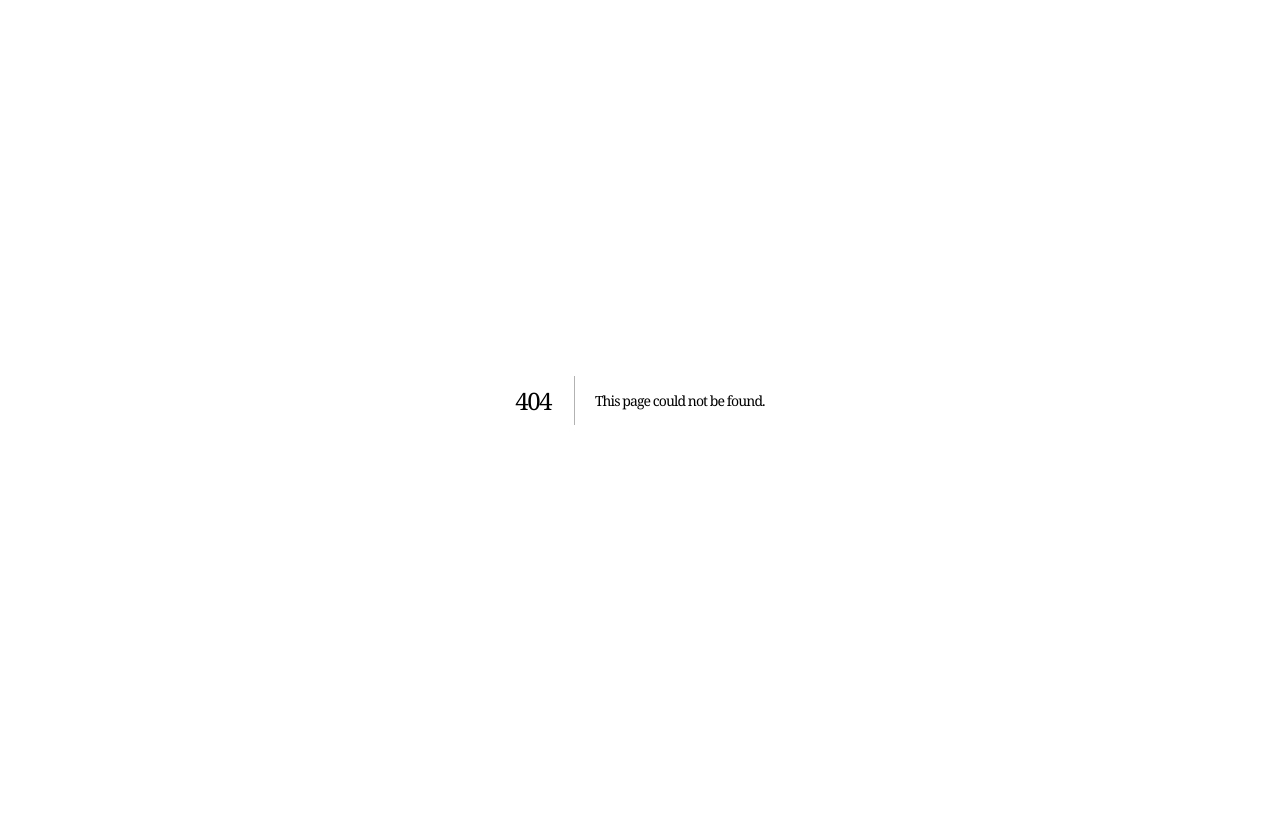
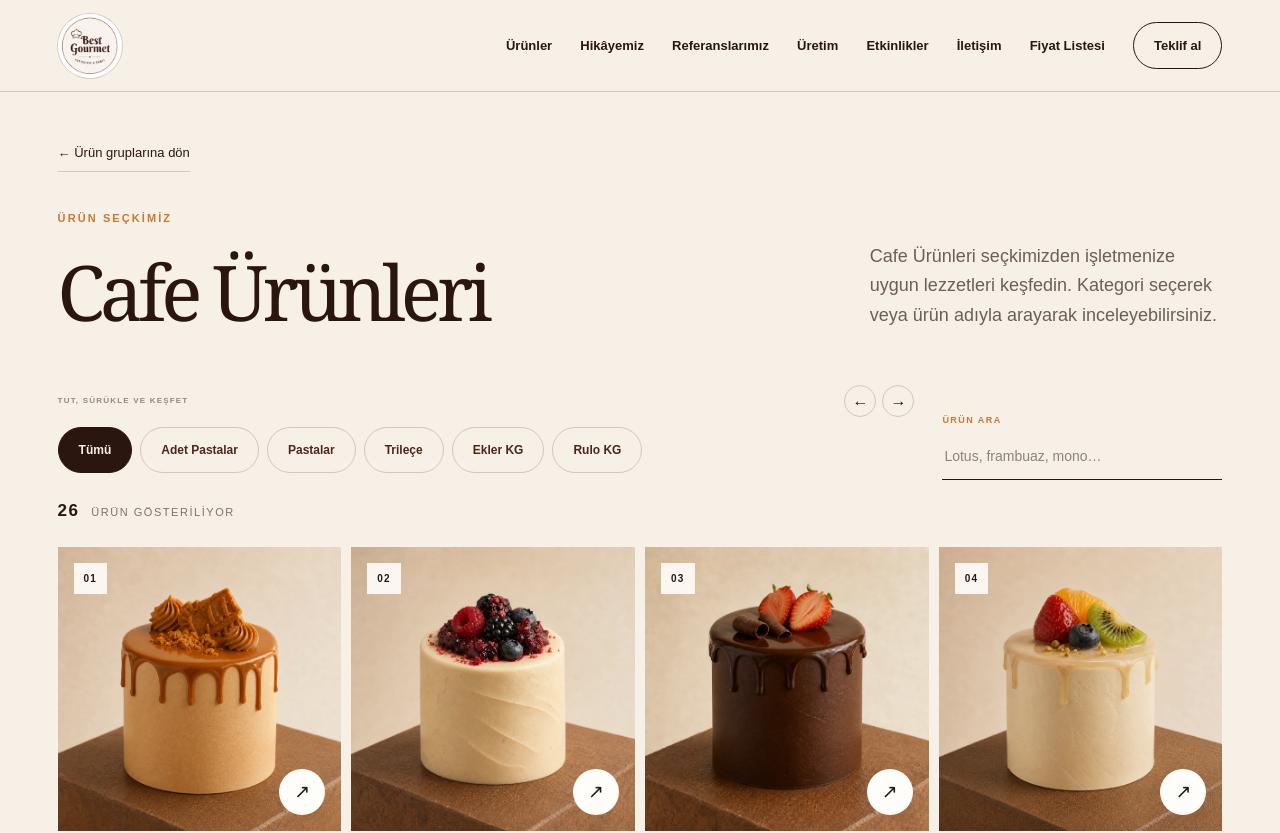
Before and after one commit to bilalsefer135-creator/bestgourmet, a Next.js app: page /urunler/cafe in a window 1280 px wide. Before the commit this address had no page. Shown: the top 833 px of the page. Before the commit the page ends 800 px from the top, so only its background shows below. Built offline with nearby package versions, Linux system fonts and the light colour scheme.

Commit message:
Open cafe and patisserie selections on separate product pages

```diff
--- a/app/globals.css
+++ b/app/globals.css
@@ -199,6 +199,9 @@ h1 em, h2 em { color: var(--caramel); font-weight: 400; }
 .products-heading { display: grid; grid-template-columns: 1.35fr .65fr; gap: 80px; align-items: end; }
 .products-heading h2 { margin-top: 28px; }
 .products-heading > p { font-size: 18px; line-height: 1.65; max-width: 440px; color: rgba(42,22,15,.67); }
+.catalog-page .products-section { padding-top: 48px; }
+.catalog-back { display: inline-block; margin-bottom: 38px; font-size: 13px; border-bottom: 1px solid var(--line); padding-bottom: 8px; }
+.catalog-page-title { margin: 28px 0 0; font-size: clamp(48px, 6vw, 88px); line-height: 1; }
 .product-group-panels { display: grid; grid-template-columns: repeat(2, minmax(0, 1fr)); gap: 20px; margin-top: 48px; }
 .product-group-panel { position: relative; isolation: isolate; overflow: hidden; display: flex; flex-direction: column; align-items: flex-start; min-width: 0; min-height: 460px; padding: clamp(28px, 3vw, 42px); border: 1px solid var(--line); background: var(--brown); color: var(--cream); text-align: left; cursor: pointer; }
 .product-group-background { position: absolute; inset: 0; z-index: -2; width: 100%; height: 100%; object-fit: cover; object-position: 60% center; transition: transform .6s ease; }
@@ -225,8 +228,6 @@ h1 em, h2 em { color: var(--caramel); font-weight: 400; }
 .price-list-action a:hover { color: var(--caramel-light); gap: 31px; }
 .price-list-action span { font-size: 17px; line-height: .6; }
 .catalog-tools { display: grid; grid-template-columns: minmax(0, 1fr) 280px; gap: 28px; align-items: end; padding: 54px 0 18px; }
-.catalog-results { scroll-margin-top: 105px; }
-.catalog-results:focus { outline: none; }
 .category-browser { min-width: 0; }
 .category-browser-meta { display: flex; align-items: center; justify-content: space-between; gap: 20px; margin-bottom: 10px; }
 .category-browser-meta > span { color: rgba(42,22,15,.48); text-transform: uppercase; letter-spacing: .15em; font-size: 8px; font-weight: 900; }
--- a/app/page.tsx
+++ b/app/page.tsx
@@ -6,7 +6,6 @@ import {
   useState,
   type PointerEvent as ReactPointerEvent,
 } from "react";
-import { flushSync } from "react-dom";
 import { InteractivePastryGallery } from "@/components/ui/interactive-pastry-gallery";
 
 type Product = {
@@ -128,8 +127,8 @@ const products: Product[] = [
 const cafeCategories = ["Adet Pastalar", "Pasta Çeşitleri", "Trileçe", "Ekler KG", "Rulo KG"];
 const pastaneCategories = ["Ekler", "Rulo Pastalar", "Tartlar", "Cheesecake", "Tek Pastalar", "Magnolia", "Mono Pasta"];
 const productGroups = [
-  { name: "Cafe Ürünleri", categories: cafeCategories, image: "/brand/cafe-products-panel.webp" },
-  { name: "Pastane Ürünleri", categories: pastaneCategories, image: "/brand/pastane-products-panel.webp" },
+  { name: "Cafe Ürünleri", categories: cafeCategories, image: "/brand/cafe-products-panel.webp", href: "/urunler/cafe" },
+  { name: "Pastane Ürünleri", categories: pastaneCategories, image: "/brand/pastane-products-panel.webp", href: "/urunler/pastane" },
 ];
 const categoryLabel = (category: string) => category === "Pasta Çeşitleri" ? "Pastalar" : category;
 const whatsapp = (message: string) =>
@@ -137,13 +136,12 @@ const whatsapp = (message: string) =>
 
 const mapLocation = "https://www.google.com/maps?q=41.09184847445046,28.646867234059656";
 
-export default function Home() {
-  const [activeGroup, setActiveGroup] = useState<string | null>(null);
+export default function Home({ productGroup }: { productGroup?: string } = {}) {
+  const activeGroup = productGroup ?? null;
   const [activeCategory, setActiveCategory] = useState("Tümü");
   const [query, setQuery] = useState("");
   const [menuOpen, setMenuOpen] = useState(false);
   const categoryTabsRef = useRef<HTMLDivElement>(null);
-  const catalogResultsRef = useRef<HTMLDivElement>(null);
   const categoryDragRef = useRef({
     active: false,
     moved: false,
@@ -163,23 +161,6 @@ export default function Home() {
       return groupMatches && categoryMatches && queryMatches;
     });
   }, [activeCategory, query, groupCategories]);
-
-  function selectGroup(name: string | null) {
-    setActiveGroup(name);
-    setActiveCategory("Tümü");
-    setQuery("");
-    categoryTabsRef.current?.scrollTo({ left: 0 });
-  }
-
-  function openGroup(name: string) {
-    flushSync(() => selectGroup(name));
-    const results = catalogResultsRef.current;
-    results?.focus({ preventScroll: true });
-    results?.scrollIntoView({
-      behavior: window.matchMedia("(prefers-reduced-motion: reduce)").matches ? "instant" : "smooth",
-      block: "start",
-    });
-  }
 
   function handleCategoryPointerDown(event: ReactPointerEvent<HTMLDivElement>) {
     const track = categoryTabsRef.current;
@@ -236,24 +217,25 @@ export default function Home() {
   }
 
   return (
-    <main>
+    <main className={productGroup ? "catalog-page" : undefined}>
       <header className="site-header">
-        <a className="brand" href="#top" aria-label="Best Gourmet ana sayfa">
+        <a className="brand" href={productGroup ? "/" : "#top"} aria-label="Best Gourmet ana sayfa">
           <img className="brand-logo" src="/brand/best-gourmet-logo.jpeg" alt="Best Gourmet" />
         </a>
         <button className="menu-button" type="button" aria-label="Menüyü aç veya kapat" aria-expanded={menuOpen} onClick={() => setMenuOpen((value) => !value)}><span /><span /></button>
         <nav className={menuOpen ? "nav-links is-open" : "nav-links"} aria-label="Ana menü">
-          <a href="#urunler" onClick={() => { setMenuOpen(false); selectGroup(null); }}>Ürünler</a>
+          <a href={productGroup ? "/#urunler" : "#urunler"} onClick={() => setMenuOpen(false)}>Ürünler</a>
           <a href="/hikayemiz" onClick={() => setMenuOpen(false)}>Hikâyemiz</a>
           <a href="/referanslar" onClick={() => setMenuOpen(false)}>Referanslarımız</a>
-          <a href="#uretim" onClick={() => setMenuOpen(false)}>Üretim</a>
+          <a href={productGroup ? "/#uretim" : "#uretim"} onClick={() => setMenuOpen(false)}>Üretim</a>
           <a href="/etkinlikler" onClick={() => setMenuOpen(false)}>Etkinlikler</a>
-          <a href="#iletisim" onClick={() => setMenuOpen(false)}>İletişim</a>
+          <a href={productGroup ? "/#iletisim" : "#iletisim"} onClick={() => setMenuOpen(false)}>İletişim</a>
           <a href={whatsapp("Merhaba, Best Gourmet fiyat listesini almak istiyorum.")} target="_blank" rel="noreferrer">Fiyat Listesi</a>
           <a className="nav-cta" href={whatsapp("Merhaba, Best Gourmet ürünleri hakkında bilgi almak istiyorum.")} target="_blank" rel="noreferrer">Teklif al</a>
         </nav>
       </header>
 
+      {!productGroup && <>
       <section className="hero-campaign" id="top" aria-label="Best Gourmet ana sayfa kapağı">
         <img src="/brand/home-hero-studio-v3.webp" alt="Best Gourmet San Sebastian, Supangle, çikolatalı ekler ve Antep fıstıklı pasta seçkisi" />
         <div className="hero-campaign-copy">
@@ -262,7 +244,7 @@ export default function Home() {
           <h1>Lezzette güven, <em>sunumda kalite.</em></h1>
           <p className="hero-campaign-lead">Kafe, restoran ve işletmeler için özenle hazırlanan, servise hazır premium tatlı çözümleri.</p>
           <div className="hero-campaign-actions">
-            <a className="hero-campaign-cta" href="#urunler" onClick={() => selectGroup(null)}>{products.length} lezzeti keşfet <span>↓</span></a>
+            <a className="hero-campaign-cta" href="#urunler">{products.length} lezzeti keşfet <span>↓</span></a>
             <a className="hero-campaign-link" href="/hikayemiz">Bizi tanıyın <span>↗</span></a>
           </div>
         </div>
@@ -270,39 +252,27 @@ export default function Home() {
       </section>
 
       <div className="marquee" aria-label="Marka değerleri"><div><span>Menüne güç kat</span><i>✦</i><span>Sunumu yükselt</span><i>✦</i><span>Lezzeti standartlaştır</span><i>✦</i><span>Menüne güç kat</span><i>✦</i><span>Sunumu yükselt</span></div></div>
+      </>}
 
       <section className="products-section" id="urunler">
+        {productGroup && <a className="catalog-back" href="/#urunler">← Ürün gruplarına dön</a>}
         <div className="products-heading">
-          <div><p className="section-index">01 / Tam seçkimiz</p><h2>Favorini seç,<br /><em>farkını göster.</em></h2></div>
-          <p>Kafe ve pastanelerin servis temposuna hazır, sunumu güçlü ve lezzeti tutarlı seçkin bir ürün yelpazesi.</p>
+          <div><p className="section-index">{productGroup ? "Ürün seçkimiz" : "01 / Tam seçkimiz"}</p>{productGroup ? <h1 className="catalog-page-title">{productGroup}</h1> : <h2>Favorini seç,<br /><em>farkını göster.</em></h2>}</div>
+          <p>{productGroup ? `${productGroup} seçkimizden işletmenize uygun lezzetleri keşfedin. Kategori seçerek veya ürün adıyla arayarak inceleyebilirsiniz.` : "Kafe ve pastanelerin servis temposuna hazır, sunumu güçlü ve lezzeti tutarlı seçkin bir ürün yelpazesi."}</p>
         </div>
-        <div className="product-group-panels" role="group" aria-label="Ürün grubu seçimi">
+        {!productGroup && <div className="product-group-panels" role="group" aria-label="Ürün grubu seçimi">
           {productGroups.map((group, index) => (
-            <button className={`product-group-panel${activeGroup === group.name ? " is-active" : ""}`} key={group.name} type="button" aria-pressed={activeGroup === group.name} aria-controls="group-catalog" onClick={() => openGroup(group.name)}>
+            <a className="product-group-panel" key={group.name} href={group.href}>
               <img className="product-group-background" src={group.image} alt="" aria-hidden="true" loading="lazy" width="1536" height="1024" />
               <span className="product-group-index">0{index + 1} / Ürün grubu</span>
               <strong>{group.name}</strong>
               <span className="product-group-categories">{group.categories.map(categoryLabel).join(" · ")}</span>
               <span className="product-group-action">Ürünleri keşfet <span aria-hidden="true">↗</span></span>
-            </button>
+            </a>
           ))}
-        </div>
-        <div id="group-catalog" hidden={activeGroup === null}>
-        <aside className="price-list-cta" aria-label="Fiyat listesi talebi">
-          <div>
-            <p className="price-list-kicker">Güncel fiyat listesi</p>
-            <h3>Listeyi iste,<br /><em>biz gönderelim.</em></h3>
-          </div>
-          <div className="price-list-action">
-            <div className="price-category-groups">
-              <p><strong>Cafe ürünleri</strong>{cafeCategories.map(categoryLabel).join(" · ")}</p>
-              <p><strong>Pastane ürünleri</strong>{pastaneCategories.join(" · ")}</p>
-            </div>
-            <p>Menü kapsamına ve sipariş adedine göre güncellenen fiyat listemizi WhatsApp&apos;tan talep edin.</p>
-            <a href={whatsapp("Merhaba, Best Gourmet fiyat listesini almak istiyorum.")} target="_blank" rel="noreferrer">Fiyat listesini iste <span>↗</span></a>
-          </div>
-        </aside>
-        <div className="catalog-results" ref={catalogResultsRef} tabIndex={-1} role="region" aria-label={activeGroup ? `${activeGroup} ürün listesi` : "Ürün listesi"}>
+        </div>}
+        {productGroup && <div id="group-catalog">
+        <div className="catalog-results" role="region" aria-label={`${activeGroup} ürün listesi`}>
         <div className="catalog-tools">
           <div className="category-browser">
             <div className="category-browser-meta">
@@ -349,9 +319,18 @@ export default function Home() {
           {visibleProducts.length === 0 && <p className="empty-state">{!query.trim() && ["Ekler KG", "Rulo KG"].includes(activeCategory) ? `${activeCategory} ürünlerimiz yakında burada yer alacak.` : "Aramana uygun ürün bulunamadı. Başka bir lezzet deneyebilirsin."}</p>}
         </div>
         </div>
-        </div>
+        <aside className="price-list-cta" aria-label="Fiyat listesi talebi">
+          <div><p className="price-list-kicker">Güncel fiyat listesi</p><h3>Listeyi iste,<br /><em>biz gönderelim.</em></h3></div>
+          <div className="price-list-action">
+            <div className="price-category-groups"><p><strong>{productGroup}</strong>{groupCategories?.map(categoryLabel).join(" · ")}</p></div>
+            <p>Menü kapsamına ve sipariş adedine göre güncellenen fiyat listemizi WhatsApp&apos;tan talep edin.</p>
+            <a href={whatsapp(`Merhaba, Best Gourmet ${productGroup} fiyat listesini almak istiyorum.`)} target="_blank" rel="noreferrer">Fiyat listesini iste <span>↗</span></a>
+          </div>
+        </aside>
+        </div>}
       </section>
 
+      {!productGroup && <>
       <section className="production" id="uretim">
         <div className="production-photo production-collage">
           <img className="production-main-image" src="/production/uretim-studio.png" alt="Best Gourmet üretim mutfağı ve günlük tatlı hazırlığı" />
@@ -437,7 +416,8 @@ export default function Home() {
         </div>
       </section>
 
-      <footer><a className="brand footer-brand" href="#top"><img className="brand-logo footer-logo" src="/brand/best-gourmet-logo.jpeg" alt="Best Gourmet" /></a><p>Premium tatlılar · Etkinlik üretimi · Güçlü sunum</p><p>© {new Date().getFullYear()} Best Gourmet</p></footer>
+      </>}
+      <footer><a className="brand footer-brand" href={productGroup ? "/" : "#top"}><img className="brand-logo footer-logo" src="/brand/best-gourmet-logo.jpeg" alt="Best Gourmet" /></a><p>Premium tatlılar · Etkinlik üretimi · Güçlü sunum</p><p>© {new Date().getFullYear()} Best Gourmet</p></footer>
     </main>
   );
 }
--- /dev/null
+++ b/app/urunler/cafe/page.tsx
@@ -0,0 +1,7 @@
+import Home from "../../page";
+
+export const metadata = { title: "Cafe Ürünleri | Best Gourmet" };
+
+export default function CafeProductsPage() {
+  return <Home productGroup="Cafe Ürünleri" />;
+}
--- /dev/null
+++ b/app/urunler/pastane/page.tsx
@@ -0,0 +1,7 @@
+import Home from "../../page";
+
+export const metadata = { title: "Pastane Ürünleri | Best Gourmet" };
+
+export default function PatisserieProductsPage() {
+  return <Home productGroup="Pastane Ürünleri" />;
+}
```
Also changed, not shown: 1 other file (tests, documents, lock files or other folders).
